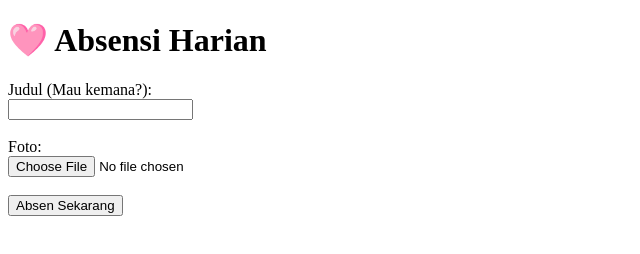
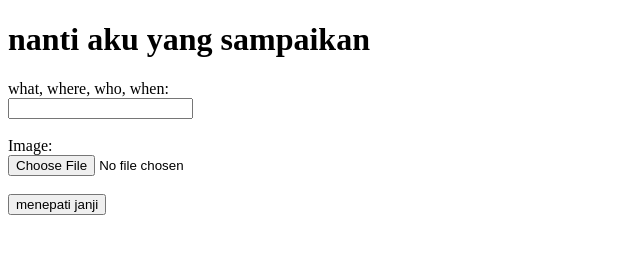
Before and after one commit to zzz-me-alwan/ouy-evol-i, a plain HTML site: page index.html in a window 1280 px wide. Shown: the whole page, without its empty margins (0-640 px from the left). Drawn offline with Linux system fonts and the light colour scheme.

Commit message:
Update index.html

```diff
--- a/index.html
+++ b/index.html
@@ -2,19 +2,19 @@
 <html lang="id">
 <head>
   <meta charset="UTF-8">
-  <title>Daily Absensi Pacar ❤️</title>
+  <title>hii ❤️</title>
   <link rel="stylesheet" href="style.css">
 </head>
 <body>
-  <h1>🩷 Absensi Harian</h1>
+  <h1>nanti aku yang sampaikan</h1>
   <form id="absenForm">
-    <label>Judul (Mau kemana?):</label><br>
+    <label>what, where, who, when:</label><br>
     <input type="text" id="title" required><br><br>
 
-    <label>Foto:</label><br>
+    <label>Image:</label><br>
     <input type="file" id="photo" accept="image/*" required><br><br>
 
-    <button type="submit">Absen Sekarang</button>
+    <button type="submit">menepati janji</button>
   </form>
 
   <p id="status"></p>
```
